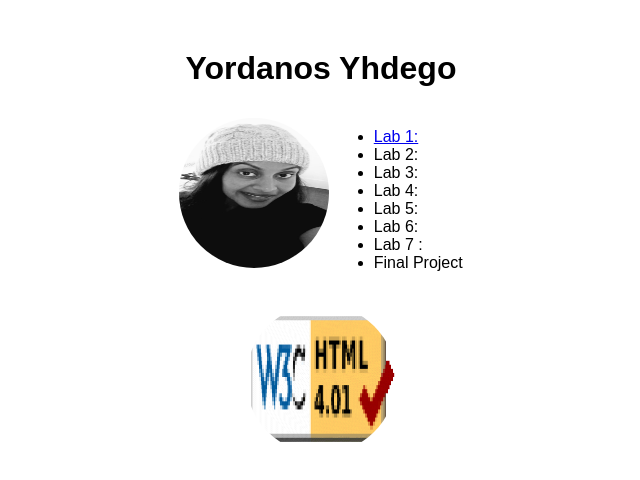
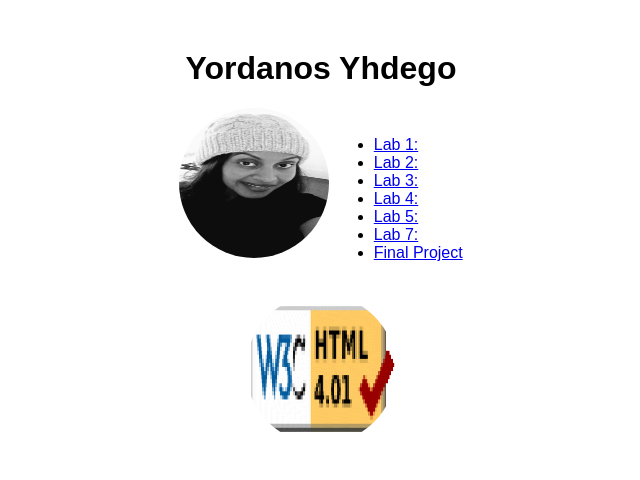
Before and after one commit to yorda640/Lab1, a plain HTML site: page index.html in a window 1280 px wide. Shown: the whole page, without its empty margins (319-959 px from the left). Drawn offline with Linux system fonts and the light colour scheme.

Commit message:
Update index.html

```diff
--- a/index.html
+++ b/index.html
@@ -27,14 +27,14 @@
     <img src="WhatsApp Image 2024-05-03 at 22.31.42_d7d0484d.jpg" alt="Yordanos Yhdego">
     <ul>
 
-        <li><a href="#" type="text" > Lab 1:</a></li>
-        <li><a href="#" type="text" ></a>Lab 2: </li>
-        <li><a href="#" type="text" ></a>Lab 3: </li>
-        <li><a href="#" type="text" ></a>Lab 4: </li>
-        <li><a href="#" type="text" ></a>Lab 5: </li>
-        <li><a href="#" type="text" ></a>Lab 6: </li>
-        <li><a href="#" type="text" ></a>Lab 7 : </li>
-        <li><a href="#" type="text" ></a>Final Project</li>
+        <li><a href="#" > Lab 1:</a></li>
+        <li><a href="#" >Lab 2:</a> </li>
+        <li><a href="#">Lab 3:</a> </li>
+        <li><a href="#">Lab 4:</a> </li>
+        <li><a href="#">Lab 5:</a> </li>
+        <li><a href="#>Lab 6:</a> </li>
+        <li><a href="#">Lab 7: </a> </li>
+        <li><a href="#">Final Project</a></li>
     </ul>
     <p>
         <a href="jkaka"><img src="HTML-checker.png"></a>
```
